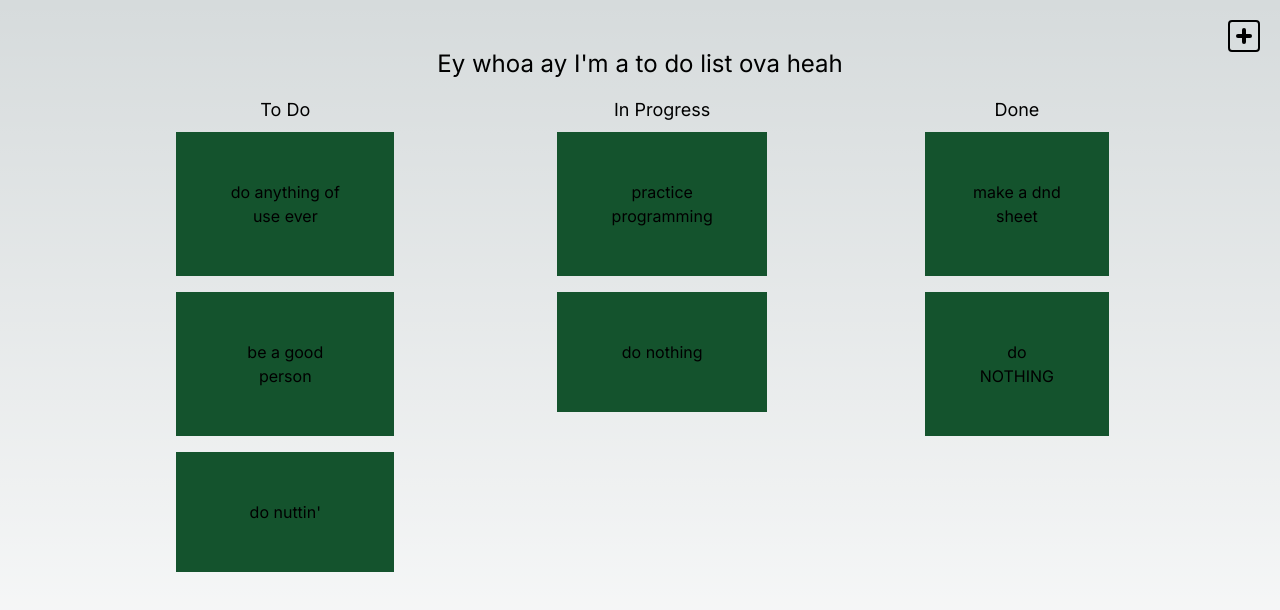
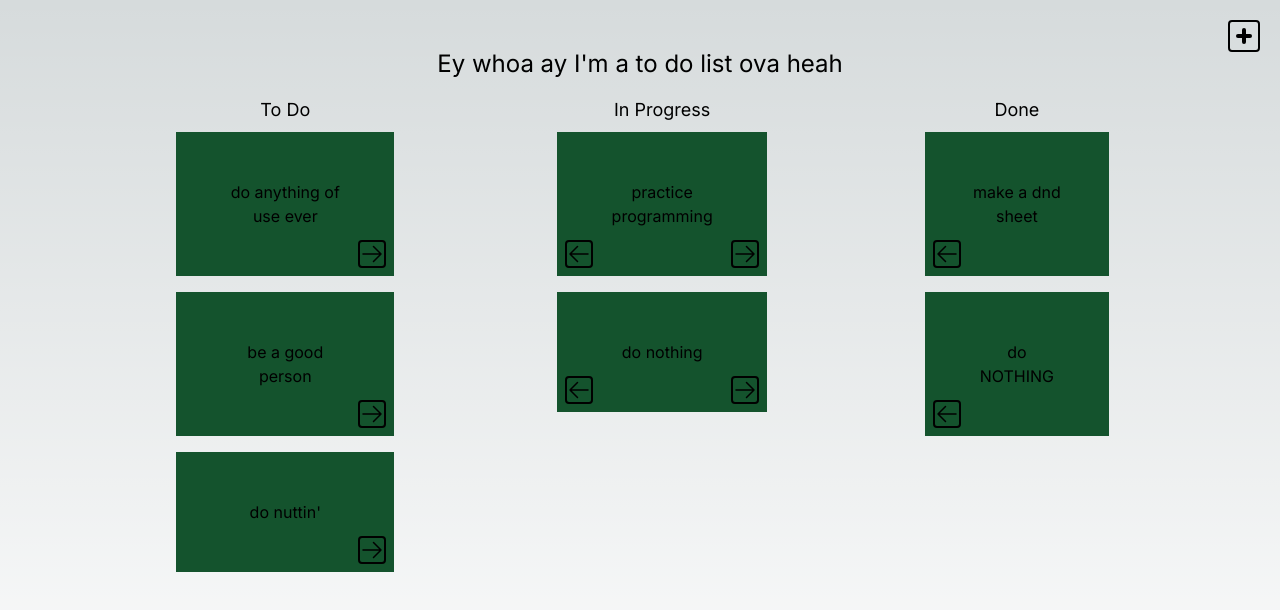
Before and after one commit to NolanEmerson/next-todo, a Next.js app: page / in a window 1280 px wide. Shown: the top 610 px of the page. Built offline with nearby package versions, Linux system fonts and the light colour scheme.

Commit message:
Look at 'em move! They be flyin'!

```diff
--- a/src/app/page.tsx
+++ b/src/app/page.tsx
@@ -4,6 +4,7 @@ import { FormEvent, useState } from "react";
 import { ColumnNameOptions } from "@/utils/column";
 import { TaskMoveDirection } from "@/utils/task";
 import "../../modal.css";
+import Task from "@/components/task";
 
 export default function Home() {
   const [createTaskModalVisibility, setCreateTaskModalVisibility] =
@@ -39,7 +40,35 @@ export default function Home() {
     currentColumn: ColumnNameOptions,
     moveDirection: TaskMoveDirection,
     taskIndex: number
-  ): void => {};
+  ): void => {
+    let movedTask = "";
+    switch (currentColumn) {
+      case ColumnNameOptions.TODO:
+        const newTodoTasks = [...todoTasks];
+        movedTask = newTodoTasks[taskIndex];
+        newTodoTasks.splice(taskIndex, 1);
+        setTodoTasks(newTodoTasks);
+        setInprogTasks([...inprogTasks, movedTask]);
+        return;
+      case ColumnNameOptions.IN_PROG:
+        const newInprogTasks = [...inprogTasks];
+        movedTask = newInprogTasks[taskIndex];
+        newInprogTasks.splice(taskIndex, 1);
+        setInprogTasks(newInprogTasks);
+        moveDirection === TaskMoveDirection.FORWARD
+          ? setDoneTasks([...doneTasks, movedTask])
+          : setTodoTasks([...todoTasks, movedTask]);
+        return;
+      case ColumnNameOptions.DONE:
+      default:
+        const newDoneTasks = [...doneTasks];
+        movedTask = newDoneTasks[taskIndex];
+        newDoneTasks.splice(taskIndex, 1);
+        setDoneTasks(newDoneTasks);
+        setInprogTasks([...inprogTasks, movedTask]);
+        return;
+    }
+  };
 
   const todoProps = {
     todoTasks,
--- a/src/components/column.tsx
+++ b/src/components/column.tsx
@@ -28,7 +28,8 @@ export default function Column(props: ColumnPropsType): JSX.Element {
   }
 
   const taskList = columnTasks.map((taskName: string, key: number) => {
-    const taskProps = { taskName, handleMoveTask };
+    const index = key;
+    const taskProps = { taskName, handleMoveTask, columnName, index };
     return <Task key={key} {...taskProps} />;
   });
 
--- a/src/components/task.tsx
+++ b/src/components/task.tsx
@@ -1,8 +1,61 @@
-import { TaskPropsType } from "@/utils/task";
+import { ColumnNameOptions } from "@/utils/column";
+import { TaskMoveDirection, TaskPropsType } from "@/utils/task";
 
 export default function Task(props: TaskPropsType): JSX.Element {
-  const { taskName } = props;
+  const { columnName, taskName, handleMoveTask, index } = props;
+
+  const backButton = (
+    <div
+      className="absolute rounded border-black border-2 w-7 h-7 bottom-2 left-2 cursor-pointer"
+      onClick={() => {
+        handleMoveTask(columnName, TaskMoveDirection.BACKWARD, index);
+      }}
+    >
+      <svg
+        xmlns="http://www.w3.org/2000/svg"
+        fill="none"
+        viewBox="0 0 24 24"
+        strokeWidth={1.5}
+        stroke="currentColor"
+        className="w-6 h-6"
+      >
+        <path
+          strokeLinecap="round"
+          strokeLinejoin="round"
+          d="M10.5 19.5 3 12m0 0 7.5-7.5M3 12h18"
+        />
+      </svg>
+    </div>
+  );
+  const forwardButton = (
+    <div
+      className="absolute rounded border-black border-2 w-7 h-7 bottom-2 right-2 cursor-pointer"
+      onClick={() => {
+        handleMoveTask(columnName, TaskMoveDirection.FORWARD, index);
+      }}
+    >
+      <svg
+        xmlns="http://www.w3.org/2000/svg"
+        fill="none"
+        viewBox="0 0 24 24"
+        strokeWidth={1.5}
+        stroke="currentColor"
+        className="w-6 h-6"
+      >
+        <path
+          strokeLinecap="round"
+          strokeLinejoin="round"
+          d="M13.5 4.5 21 12m0 0-7.5 7.5M21 12H3"
+        />
+      </svg>
+    </div>
+  );
+
   return (
-    <div className="w-3/4 bg-green-900 p-12 m-2 text-center">{taskName}</div>
+    <div className="w-3/4 bg-green-900 p-12 m-2 text-center relative">
+      <p>{taskName}</p>
+      {columnName !== ColumnNameOptions.TODO && backButton}
+      {columnName !== ColumnNameOptions.DONE && forwardButton}
+    </div>
   );
 }
--- a/src/utils/task.tsx
+++ b/src/utils/task.tsx
@@ -12,6 +12,8 @@ type TaskPropsType = {
     moveDirection: TaskMoveDirection,
     taskIndex: number
   ) => void;
+  columnName: ColumnNameOptions;
+  index: number;
 };
 
 export type { TaskPropsType };
```
